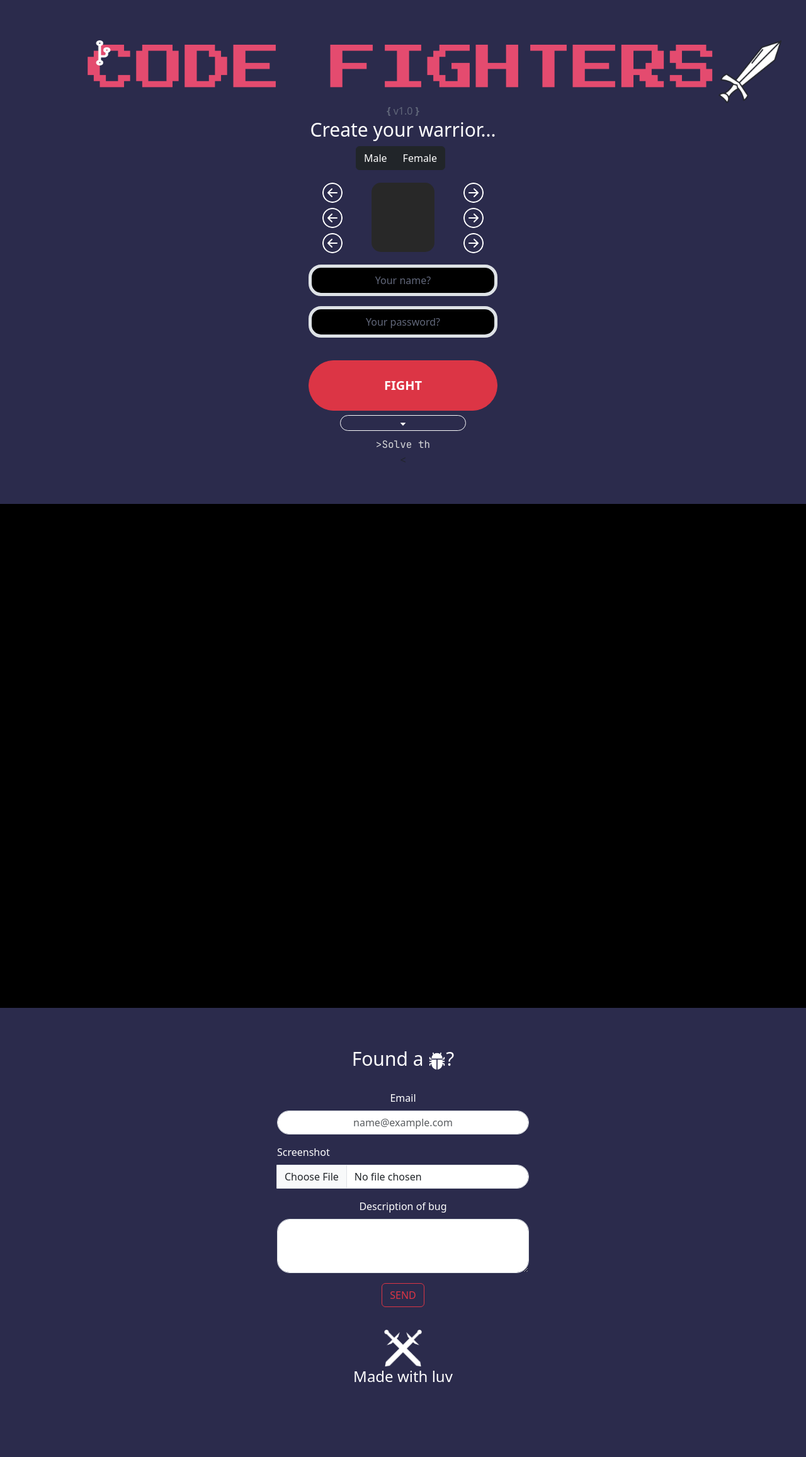
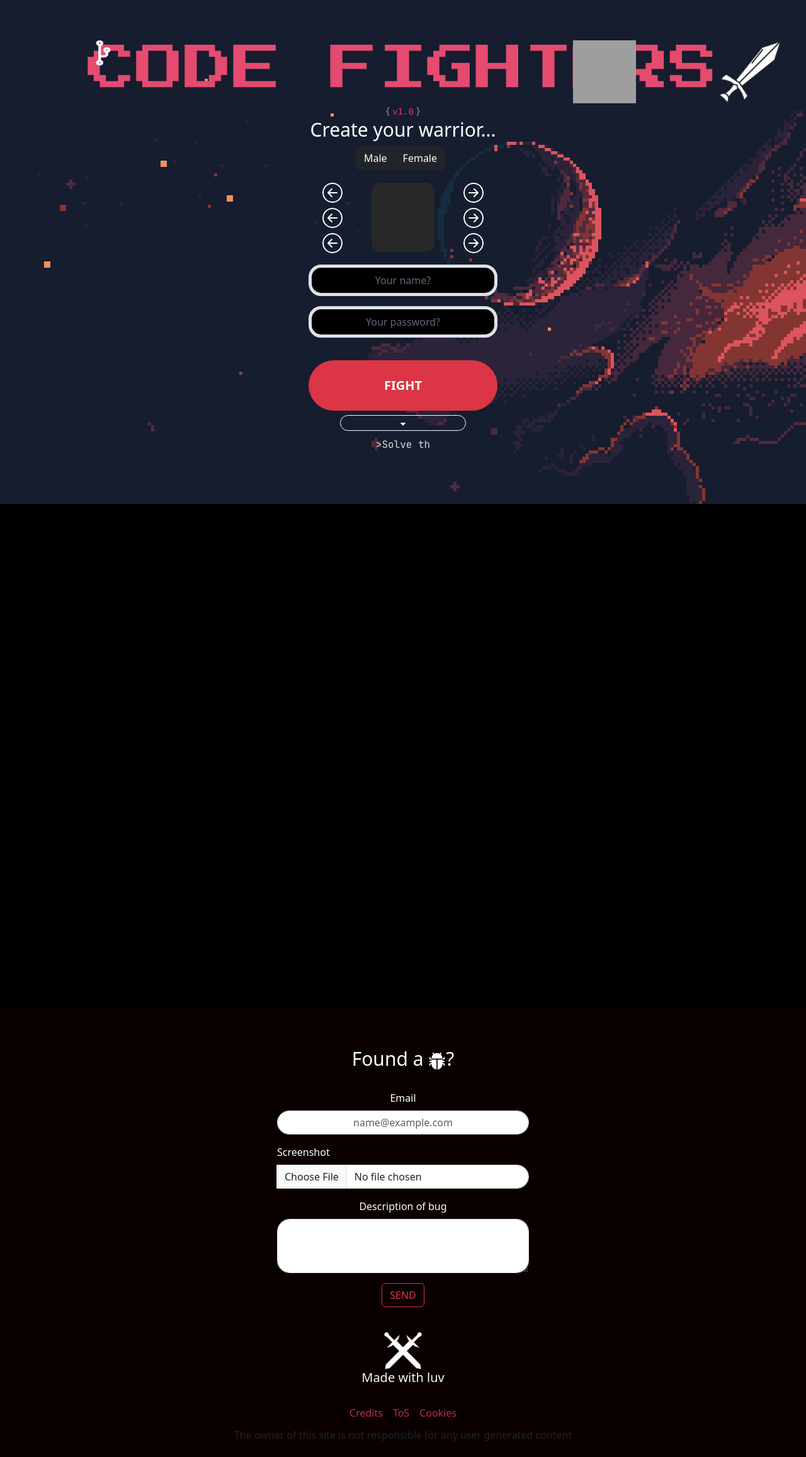
Before and after one commit to wvadhy/Codefighters, a PHP site: page / in a window 1280 px wide. Shown: the whole page at 63% size. Before the commit the page ends 2194 px from the top, so only its background shows below. Run offline with PHP 8.4, Linux system fonts and the light colour scheme; grey boxes are pictures that could not be loaded.

Commit message:
Updated landing page UI, added events and more footer data

```diff
--- a/index.html
+++ b/index.html
@@ -21,7 +21,7 @@
 
 </head>
 
-<body onload="fade();">
+<body onload="fade();" style="background-image: url('imgs/loading_bg_1.gif');">
 
   <!-- Transition to loading -->
     <div class="transition transition-1 is-active"></div>
@@ -34,13 +34,13 @@
   <div class="intro">
     <h1>
       <img class="git_branch" src="imgs/git_branch.png" alt="">
-        CODE FIGHTERS
+        CODE FIGHT<img class="current_event" src="imgs/space.png" alt="">ERS
       <img class="sword_r" src="imgs/sword_r.png" alt="">
     </h1>
   </div>
 
   <div class="version">
-    <strong>{</strong> v1.0 <strong>}</strong>
+    <strong>{</strong> <code>v1.0</code> <strong>}</strong>
   </div>
 
   <!-- Motto -->
@@ -121,6 +121,7 @@
     </div>
   </form>
 
+  <!-- Leadeboard -->
   <div class="leaderboard">
     <a href="#mid_jump">
       <button type="button" class="btn btn-outline-light">
@@ -247,9 +248,8 @@
   </div>
 </div>
 
-<!-- Music -->
-
-<img src="imgs/wave_2.svg" alt="">
+<!-- Seperator -->
+<img src="imgs/wave_2.svg" alt="" style="background-color: rgb(10, 0, 0);">
 
 <div class="page_down_2">
 
@@ -257,6 +257,7 @@
 
   <br>
 
+  <!-- Contact us -->
   <form class="z needs-validation" novalidate>
     <div class="mb-3">
       <label for="exampleFormControlInput1" class="form-label">Email</label>
@@ -273,9 +274,24 @@
     <button type="submit" class="btn btn-outline-danger mb-3">SEND</button>
   </form>
 
+  <!-- Informal footer -->
+  <br>
   <img class="cross_swords" src="imgs/cross_swords.png">
-  <h4>Made with luv</h4>
-</div>
+    <h4>Made with luv</h4>
+    <br>
+    <ul class="nav nav-underline mb-1">
+      <li class="nav-item">
+        <a class="nav-link" href="#">Credits</a>
+      </li>
+      <li class="nav-item">
+        <a class="nav-link" href="#">ToS</a>
+      </li>
+      <li class="nav-item">
+        <a class="nav-link" href="#">Cookies</a>
+      </li>
+    </ul>
+    <h6>The owner of this site is not responsible for any user generated content</h6>
+  </div>
 
 </body>
 
--- a/loading.html
+++ b/loading.html
@@ -23,7 +23,7 @@
 
 </head>
 
-<body onload="pseudo_timer()" style="background-image: url('imgs/loading_bg.gif');">
+<body onload="pseudo_timer()">
 
   <!-- Countdown timer -->
   <div class="countdown">
--- a/script.js
+++ b/script.js
@@ -1,16 +1,3 @@
-// Colour gradient on page scroll
-
-const [red, green, blue] = [43, 43, 76]
-const section1 = document.querySelector('body')
-
-window.addEventListener('scroll', () => {
-  let y = 1 + (window.scrollY || window.pageYOffset) / 150
-  y = y < 1 ? 1 : y
-  const [r, g, b] = [red/y, green/y, blue/y].map(Math.round)
-  section1.style.backgroundColor = `rgb(${r}, ${g}, ${b})`
-})
-
-
 // Bootstraps form validation
 
 'use strict'
--- a/styling/style.css
+++ b/styling/style.css
@@ -1,5 +1,5 @@
 body {
-  background-color: #2B2A4C;
+  background-color: black;
   overflow-x: hidden;
   text-align: center;
   transition: background-color 1s ease;
@@ -27,8 +27,10 @@ h3 {
 }
 
 h4 {
+  font-size: 20px;
   margin: auto;
-  color: white;
+  color: #F5F7F8;
+  background-color: rgb(10, 0, 0);
 }
 
 .intro {
@@ -43,6 +45,11 @@ h4 {
   height: 40px;
 }
 .intro .sword_r {
+  position: absolute;
+  width: 100px;
+  height: 100px;
+}
+.intro .current_event {
   position: absolute;
   width: 100px;
   height: 100px;
@@ -208,7 +215,8 @@ h4 {
 }
 
 .page_down_2 {
-  height: 500px;
+  height: 650px;
+  background-color: rgb(10, 0, 0);
 }
 .page_down_2 .form-label {
   text-align: center;
@@ -226,9 +234,14 @@ h4 {
   border-radius: 20px;
 }
 .page_down_2 .cross_swords {
-  margin-top: 20px;
   width: 60px;
   height: 60px;
+}
+.page_down_2 .nav.nav-underline {
+  justify-content: center;
+}
+.page_down_2 .nav-link {
+  color: #BE3144;
 }
 
 #cursor {
```
Also changed, not shown: styling/input.scss (+24 -6 lines), 1 other file.
